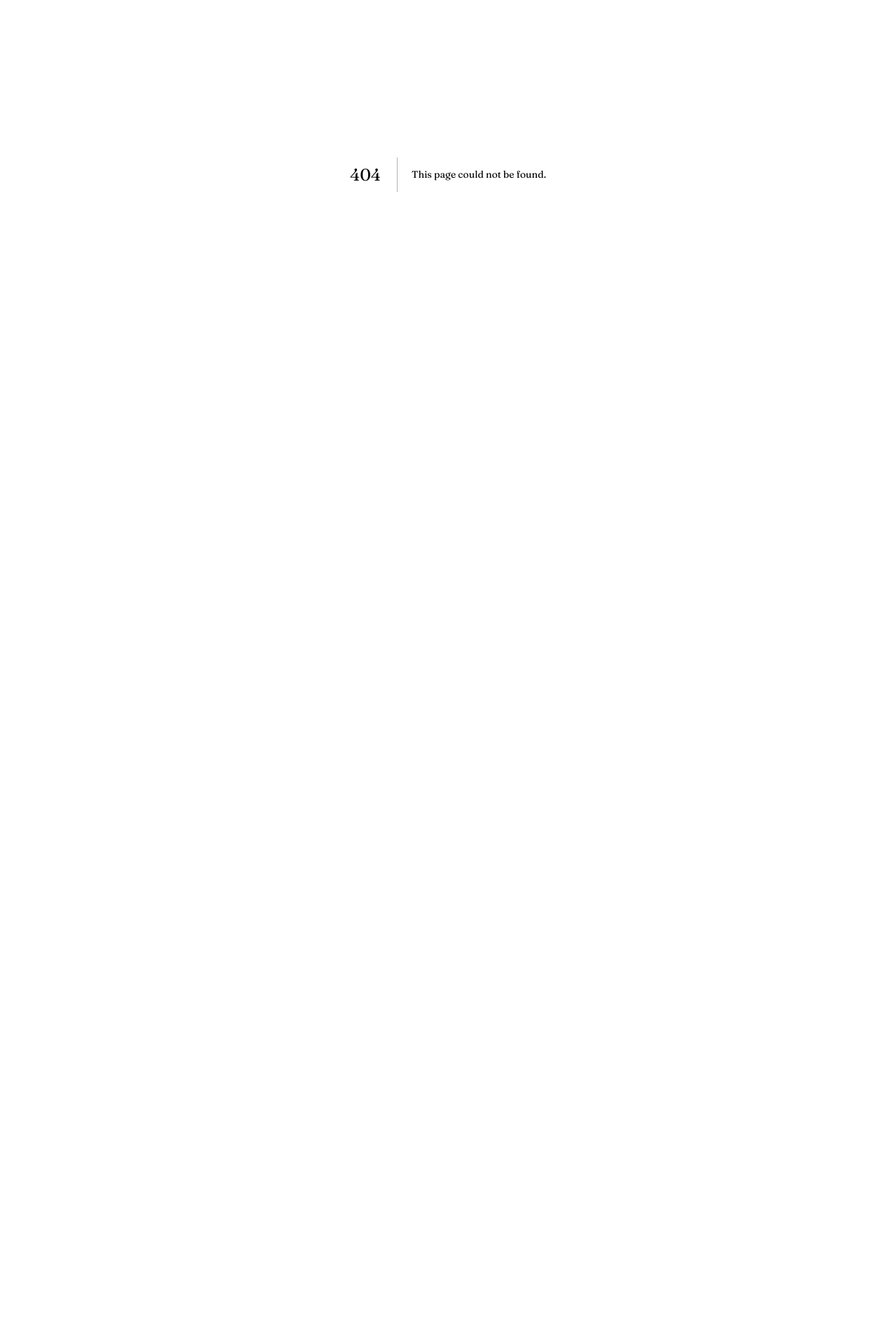
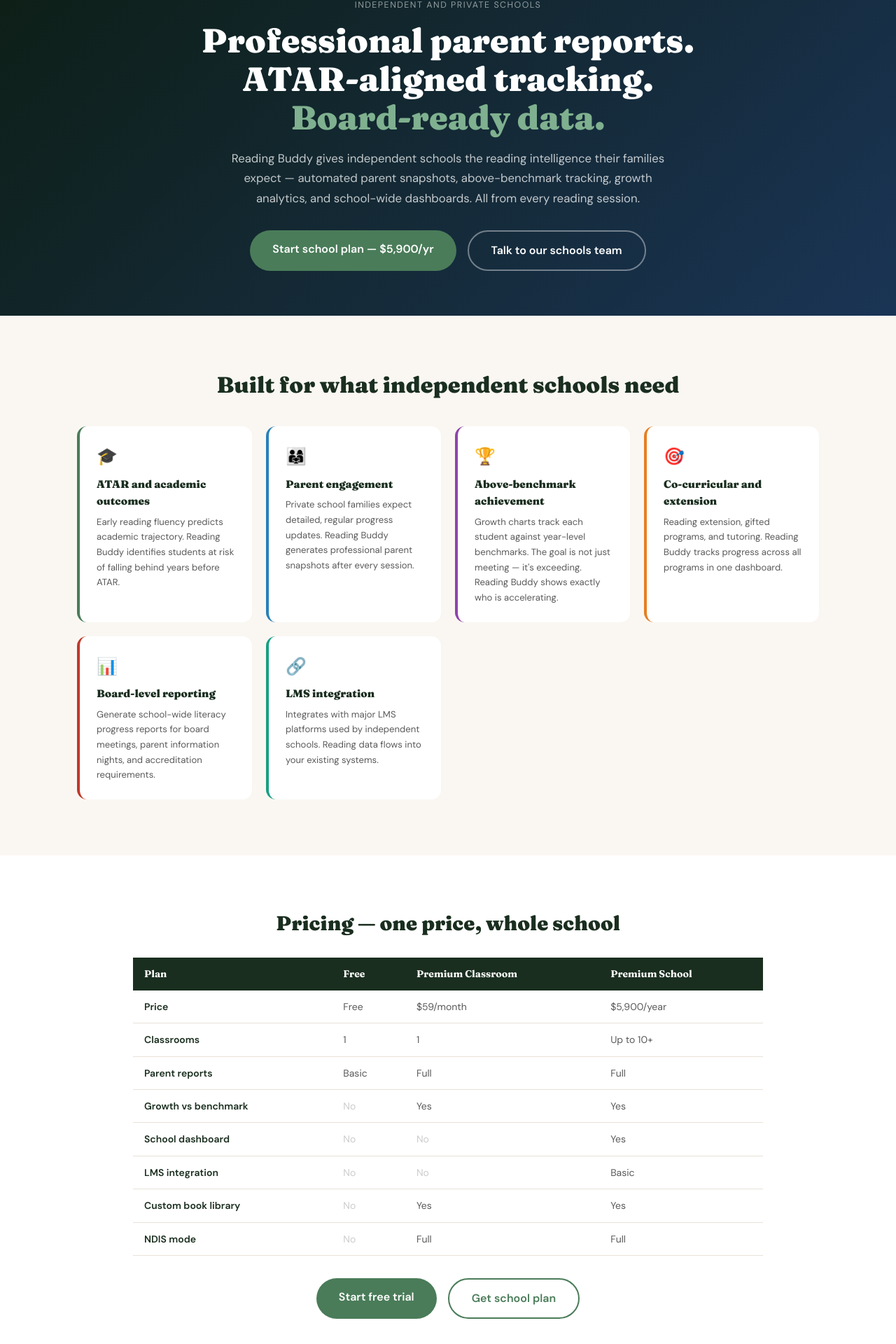
Before and after one commit to TML-4PM/reading-buddy, a Next.js app: page /schools/private in a window 1280 px wide. Before the commit this address had no page. Shown: the part 151-2071 px from the top of the page at 70% size. Before the commit the page ends 800 px from the top, so only its background shows below. Built offline with nearby package versions, Linux system fonts and the light colour scheme.

Commit message:
feat: private schools page — ATAR tracking, board reports

```diff
--- /dev/null
+++ b/app/schools/private/page.tsx
@@ -0,0 +1,91 @@
+import type { Metadata } from 'next'
+import Link from 'next/link'
+import Nav from '@/components/Nav'
+
+export const metadata: Metadata = {
+  title: 'Reading Buddy for Private Schools — Professional reading intelligence',
+  description: 'Professional parent reports, ATAR-aligned tracking, and board-ready literacy data for independent schools.',
+}
+
+const C = { sage:'#4a7c59', sageL:'#7fb08f', navy:'#1a2e1f', mid:'#5a5a5a', cream:'#faf7f2', border:'#e8e2d9' }
+
+export default function PrivateSchools() {
+  return (
+    <>
+      <Nav />
+      <section style={{ background:`linear-gradient(135deg,#0d1e14 0%,#1a3455 100%)`, padding:'5rem 1.5rem 4rem', color:'white', textAlign:'center' }}>
+        <p style={{ fontSize:'0.78rem', textTransform:'uppercase', letterSpacing:'0.12em', color:'rgba(255,255,255,0.55)', marginBottom:'0.75rem' }}>Independent and Private Schools</p>
+        <h1 style={{ fontFamily:'Fraunces,serif', fontSize:'clamp(2rem,4.5vw,3rem)', fontWeight:900, marginBottom:'1rem', lineHeight:1.15 }}>
+          Professional parent reports.<br />ATAR-aligned tracking.<br /><em style={{ fontStyle:'normal', color:C.sageL }}>Board-ready data.</em>
+        </h1>
+        <p style={{ color:'rgba(255,255,255,0.75)', fontSize:'1.05rem', maxWidth:620, margin:'0 auto 2rem', lineHeight:1.7 }}>
+          Reading Buddy gives independent schools the reading intelligence their families expect — automated parent snapshots, above-benchmark tracking, growth analytics, and school-wide dashboards. All from every reading session.
+        </p>
+        <div style={{ display:'flex', gap:'1rem', justifyContent:'center', flexWrap:'wrap' }}>
+          <Link href="/contact?plan=school" style={{ background:C.sage, color:'white', padding:'0.875rem 2rem', borderRadius:50, fontWeight:700, textDecoration:'none' }}>Start school plan — $5,900/yr</Link>
+          <Link href="/contact" style={{ border:'2px solid rgba(255,255,255,0.4)', color:'white', padding:'0.875rem 2rem', borderRadius:50, fontWeight:600, textDecoration:'none' }}>Talk to our schools team</Link>
+        </div>
+      </section>
+
+      <section style={{ padding:'5rem 1.5rem', background:C.cream }}>
+        <div style={{ maxWidth:1060, margin:'0 auto' }}>
+          <h2 style={{ fontFamily:'Fraunces,serif', fontSize:'clamp(1.5rem,3vw,2rem)', fontWeight:800, color:C.navy, marginBottom:'2.5rem', textAlign:'center' }}>Built for what independent schools need</h2>
+          <div style={{ display:'grid', gridTemplateColumns:'repeat(auto-fit,minmax(240px,1fr))', gap:'1.25rem' }}>
+            {[
+              ['🎓','ATAR and academic outcomes','Early reading fluency predicts academic trajectory. Reading Buddy identifies students at risk of falling behind years before ATAR.','#4a7c59'],
+              ['👨‍👩‍👧','Parent engagement','Private school families expect detailed, regular progress updates. Reading Buddy generates professional parent snapshots after every session.','#2980b9'],
+              ['🏆','Above-benchmark achievement','Growth charts track each student against year-level benchmarks. The goal is not just meeting — it\'s exceeding. Reading Buddy shows exactly who is accelerating.','#8e44ad'],
+              ['🎯','Co-curricular and extension','Reading extension, gifted programs, and tutoring. Reading Buddy tracks progress across all programs in one dashboard.','#e67e22'],
+              ['📊','Board-level reporting','Generate school-wide literacy progress reports for board meetings, parent information nights, and accreditation requirements.','#c0392b'],
+              ['🔗','LMS integration','Integrates with major LMS platforms used by independent schools. Reading data flows into your existing systems.','#16a085'],
+            ].map(([icon,t,d,accent]) => (
+              <div key={t} style={{ background:'white', borderRadius:14, padding:'1.5rem', borderLeft:`4px solid ${accent as string}` }}>
+                <div style={{ fontSize:'1.5rem', marginBottom:'0.5rem' }}>{icon}</div>
+                <h4 style={{ fontFamily:'Fraunces,serif', fontWeight:800, fontSize:'0.95rem', color:C.navy, marginBottom:'0.4rem' }}>{t}</h4>
+                <p style={{ fontSize:'0.82rem', color:C.mid, lineHeight:1.65, margin:0 }}>{d}</p>
+              </div>
+            ))}
+          </div>
+        </div>
+      </section>
+
+      <section style={{ padding:'5rem 1.5rem', background:'white' }}>
+        <div style={{ maxWidth:900, margin:'0 auto' }}>
+          <h2 style={{ fontFamily:'Fraunces,serif', fontSize:'clamp(1.4rem,3vw,1.8rem)', fontWeight:800, color:C.navy, marginBottom:'2rem', textAlign:'center' }}>Pricing — one price, whole school</h2>
+          <div style={{ overflowX:'auto' }}>
+            <table style={{ width:'100%', borderCollapse:'collapse', fontSize:'0.875rem' }}>
+              <thead>
+                <tr style={{ background:C.navy, color:'white' }}>
+                  {['Plan','Free','Premium Classroom','Premium School'].map(h => (
+                    <th key={h} style={{ padding:'0.75rem 1rem', textAlign:'left' as const, fontFamily:'Fraunces,serif' }}>{h}</th>
+                  ))}
+                </tr>
+              </thead>
+              <tbody>
+                {[
+                  ['Price','Free','$59/month','$5,900/year'],
+                  ['Classrooms','1','1','Up to 10+'],
+                  ['Parent reports','Basic','Full','Full'],
+                  ['Growth vs benchmark','No','Yes','Yes'],
+                  ['School dashboard','No','No','Yes'],
+                  ['LMS integration','No','No','Basic'],
+                  ['Custom book library','No','Yes','Yes'],
+                  ['NDIS mode','No','Full','Full'],
+                ].map(([label,...vals]) => (
+                  <tr key={label} style={{ borderBottom:`1px solid ${C.border}` }}>
+                    <td style={{ padding:'0.75rem 1rem', color:C.navy, fontWeight:600 }}>{label}</td>
+                    {vals.map((v,i) => <td key={i} style={{ padding:'0.75rem 1rem', color:v==='No' ? '#ccc' : C.mid }}>{v}</td>)}
+                  </tr>
+                ))}
+              </tbody>
+            </table>
+          </div>
+          <div style={{ display:'flex', gap:'1rem', justifyContent:'center', marginTop:'2rem', flexWrap:'wrap' }}>
+            <Link href="mailto:readingbuddies@outcome-ready.com?subject=Free+Trial+Private" style={{ background:C.sage, color:'white', padding:'0.875rem 2rem', borderRadius:50, fontWeight:700, textDecoration:'none' }}>Start free trial</Link>
+            <Link href="/contact?plan=school" style={{ border:`2px solid ${C.sage}`, color:C.sage, padding:'0.875rem 2rem', borderRadius:50, fontWeight:600, textDecoration:'none' }}>Get school plan</Link>
+          </div>
+        </div>
+      </section>
+    </>
+  )
+}
```
